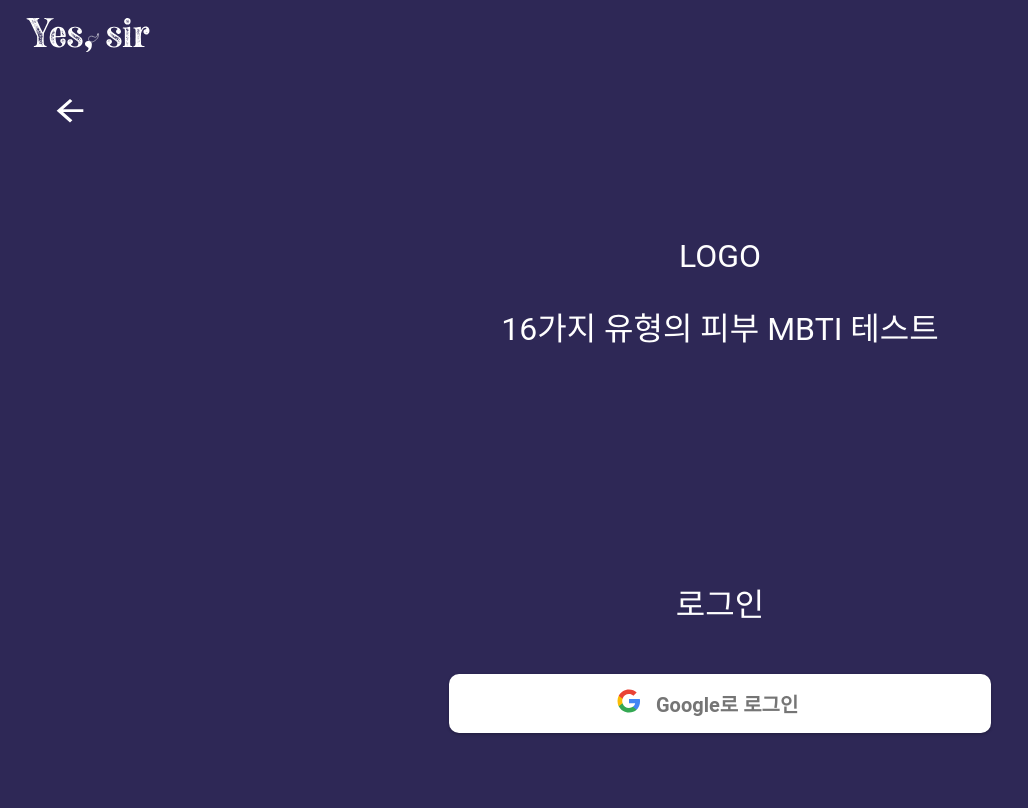
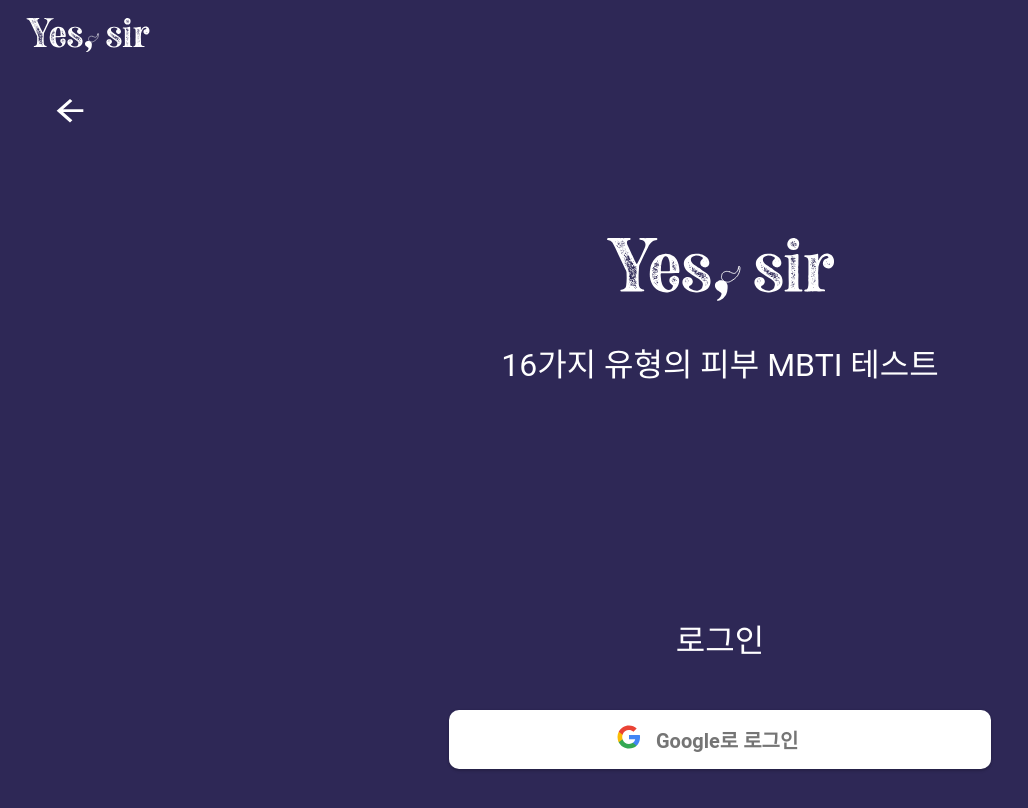
Before and after one commit to yes1sir/Yes1sir-Client, a React (Vite) app: page /Login in a window 1280 px wide. Shown: the top 808 px of the page, without its empty margins (0-1028 px from the left). Built offline with nearby package versions, Linux system fonts and the light colour scheme; no server answers.

Commit message:
style: logo 변경

```diff
--- a/src/components/Login/LoginTop.jsx
+++ b/src/components/Login/LoginTop.jsx
@@ -1,9 +1,12 @@
 import styled from "styled-components";
+import LogoIcon from "@/assets/svgs/Logo.svg?react";
 
 const LoginTop = () => {
   return (
     <LoginTopWrapper>
-      <LogoWrapper>LOGO</LogoWrapper>
+      <LogoWrapper>
+        <StyledLogoIcon />
+      </LogoWrapper>
       <Testdescription>16가지 유형의 피부 MBTI 테스트</Testdescription>
     </LoginTopWrapper>
   );
@@ -28,4 +31,9 @@ const Testdescription = styled.div`
   ${({ theme }) => theme.fonts.M3_headline_large}
 `;
 
+const StyledLogoIcon = styled(LogoIcon)`
+  width: 32.7rem;
+  height: 6.65rem;
+`;
+
 export default LoginTop;
```
